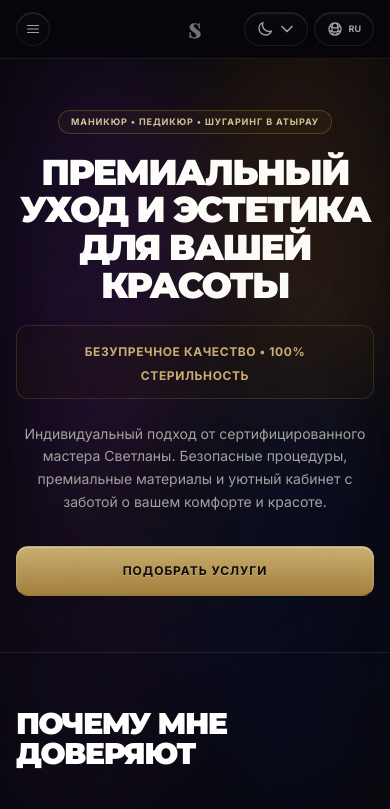
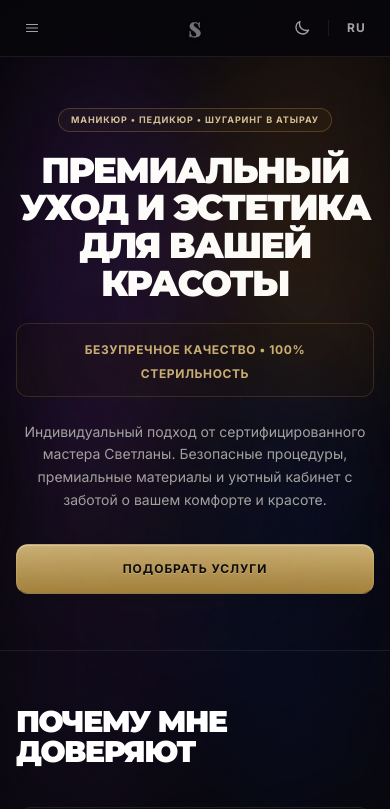
Before and after one commit to COMBINATORR/Nail-Master, a React (Vite) app: page / in a window 390 px wide. Shown: the top 809 px of the page. Built offline with nearby package versions, Linux system fonts and the light colour scheme; a web font is replaced by a local one.

Commit message:
style(header): polish switcher buttons, remove underlays/shadows, remove chevron and globe icon, add vertical divider

```diff
--- a/src/App.jsx
+++ b/src/App.jsx
@@ -41,10 +41,6 @@ const SunIcon = ({ className = "w-4 h-4" }) => (
 
 const MoonIcon = ({ className = "w-4 h-4" }) => (
   <svg className={className} xmlns="http://www.w3.org/2000/svg" fill="none" viewBox="0 0 24 24" strokeWidth={2} stroke="currentColor"><path strokeLinecap="round" strokeLinejoin="round" d="M21.752 15.002A9.718 9.718 0 0118 15.75c-5.385 0-9.75-4.365-9.75-9.75 0-1.33.266-2.597.748-3.752A9.753 9.753 0 003 11.25C3 16.635 7.365 21 12.75 21a9.753 9.753 0 009.002-5.998z"/></svg>
-);
-
-const GlobeIcon = ({ className = "w-4 h-4" }) => (
-  <svg className={className} xmlns="http://www.w3.org/2000/svg" fill="none" viewBox="0 0 24 24" strokeWidth={2} stroke="currentColor"><path strokeLinecap="round" strokeLinejoin="round" d="M12 21a9.004 9.004 0 008.716-6.747M12 21a9.004 9.004 0 01-8.716-6.747M12 21c2.485 0 4.5-4.03 4.5-9S14.485 3 12 3m0 18c-2.485 0-4.5-4.03-4.5-9S9.515 3 12 3m0 0a8.997 8.997 0 017.843 4.582M12 3a8.997 8.997 0 00-7.843 4.582m15.686 0A11.953 11.953 0 0112 10.5c-2.998 0-5.74-1.1-7.843-2.918m15.686 0A8.959 8.959 0 0121 12c0 .778-.099 1.533-.284 2.253m0 0A17.919 17.919 0 0112 16.5c-3.162 0-6.133-.815-8.716-2.247m0 0A9.015 9.015 0 013 12c0-1.605.42-3.113 1.157-4.418"/></svg>
 );
 
 const ShieldIcon = () => (
@@ -1408,7 +1404,7 @@ export default function App() {
         <div className="max-w-7xl mx-auto px-4 sm:px-6 lg:px-12 py-3 flex justify-between items-center relative">
           {/* Mobile Sandwich menu (Left side on mobile, hidden on desktop) */}
           <button onClick={() => setIsMobileMenuOpen(true)}
-            className="lg:hidden p-2 rounded-full btn-tactile-circle text-[var(--text-secondary)] hover:text-bronze-500 transition-all z-10"
+            className="lg:hidden p-2 text-[var(--text-secondary)] hover:text-bronze-500 transition-all z-10"
             aria-label="Toggle mobile menu"
           >
             <MenuIcon className="w-4 h-4" />
@@ -1457,11 +1453,11 @@ export default function App() {
           </nav>
           <div className="flex items-center gap-1.5 z-10">
             <a href="https://instagram.com" target="_blank" rel="noopener noreferrer"
-               className={`hidden sm:inline-flex p-2 rounded-full ${bgSubtle} text-[var(--text-secondary)] instagram-glow-hover`}>
+               className="hidden sm:inline-flex p-2 text-[var(--text-secondary)] instagram-glow-hover">
               <InstagramIcon className="w-4 h-4" />
             </a>
             <a href="https://wa.me/77016698086" target="_blank" rel="noopener noreferrer"
-               className={`hidden sm:inline-flex p-2 rounded-full ${bgSubtle} text-[var(--text-secondary)] whatsapp-glow-hover`}>
+               className="hidden sm:inline-flex p-2 text-[var(--text-secondary)] whatsapp-glow-hover">
               <WhatsAppIcon className="w-4 h-4" />
             </a>
             <div className="hidden sm:block h-5 w-px bg-[var(--border-color)] mx-0.5" />
@@ -1469,10 +1465,9 @@ export default function App() {
             {/* Appearance switch popover dropdown */}
             <div className="relative" ref={themePopupRef}>
               <button onClick={() => setShowThemeMenu(!showThemeMenu)}
-                className="p-2 px-3 rounded-full btn-tactile-circle text-[var(--text-secondary)] hover:text-bronze-500 transition-all flex items-center gap-1.5"
+                className="p-2 text-[var(--text-secondary)] hover:text-bronze-500 transition-all flex items-center"
                 title={lang === 'ru' ? 'Внешний вид' : lang === 'kk' ? 'Сыртқы түрі' : 'Appearance'}>
                 {isDayTheme ? <SunIcon className="w-4 h-4" /> : <MoonIcon className="w-4 h-4" />}
-                <ChevronDownIcon className={`w-3 h-3 transition-transform ${showThemeMenu ? 'rotate-180' : ''}`} />
               </button>
               {showThemeMenu && (
                 <div className="absolute right-0 top-full mt-2 bg-charcoal-950/95 border border-white/10 rounded-2xl shadow-2xl p-4 min-w-[220px] z-50 popup-backdrop animate-fadeIn text-white">
@@ -1557,11 +1552,14 @@ export default function App() {
               )}
             </div>
 
+            {/* Divider between theme and language */}
+            <div className="h-4 w-px bg-[var(--border-color)] mx-1" />
+
+            {/* Language selector */}
             <div className="relative" ref={langPopupRef}>
               <button onClick={() => setShowLangPopup(!showLangPopup)}
-                className="p-2 px-3 rounded-full btn-tactile-circle text-[var(--text-secondary)] hover:text-bronze-500 transition-all flex items-center gap-1.5">
-                <GlobeIcon />
-                <span className="text-[9px] font-bold uppercase">{lang === 'ru' ? 'RU' : lang === 'kk' ? 'KZ' : 'EN'}</span>
+                className="p-2 text-[var(--text-secondary)] hover:text-bronze-500 transition-all flex items-center">
+                <span className="text-xs font-bold uppercase tracking-widest">{lang === 'ru' ? 'RU' : lang === 'kk' ? 'KZ' : 'EN'}</span>
               </button>
               {showLangPopup && (
                 <div className={`absolute right-0 top-full mt-2 ${bgCard} border ${border} rounded-xl shadow-xl overflow-hidden z-50 popup-backdrop min-w-[130px] animate-fadeIn`}>
```
